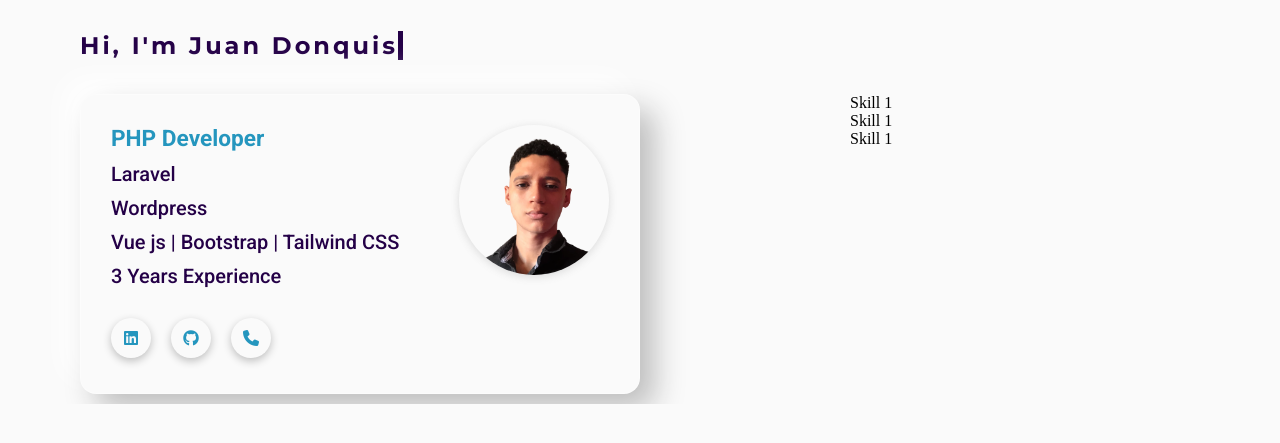
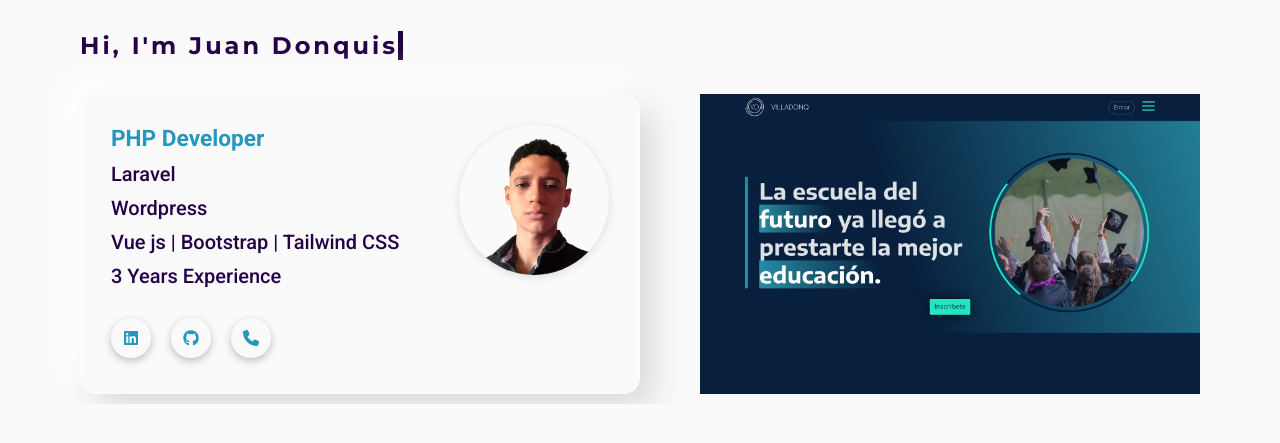
Before and after one commit to JDonquis/jdonquis.github.io, a PHP site: page / in a window 1280 px wide. Shown: the part 69-512 px from the top of the page. Run offline with PHP 8.4, Linux system fonts and the light colour scheme.

Commit message:
create slider v1

```diff
--- /dev/null
+++ b/assets/css/slider.css
@@ -0,0 +1,38 @@
+.slide img
+{
+	aspect-ratio: 16/9;
+	object-fit: cover;
+	width: 100%;
+	min-height: 300px;
+}
+
+.slide h3
+{
+	/*position: relative;
+	top: -50px;
+	left: 0px;
+	transform: translate(42%, 50%);
+	font-size: 17pt;
+    font-family: Roboto;
+    font-weight: 700;
+    color: var(--colorBlueMedium);*/
+
+}
+
+.slide{ min-width:500px; height:100%; }
+
+.slider--inner
+{
+	display: flex;
+	flex-direction: row;
+	flex-wrap: nowrap;
+	height: 300px;
+	transition: transform .7s ease-in;
+}
+
+.slider{
+
+	overflow: hidden;
+	height: 300px;
+	width: 100%;
+}
--- a/assets/css/style.css
+++ b/assets/css/style.css
@@ -239,7 +239,7 @@ footer{
 	padding: 30px;
 	border-radius: 16px;
  background: #fafafa;
-  box-shadow: 15px 15px 30px #bebebe,
+  box-shadow: 15px 15px 30px #dfdbdb,
              -15px -15px 30px #ffffff;
 	border: 1px solid rgba(255, 255, 255, 0.3);
 
@@ -288,7 +288,9 @@ footer{
 
 .card-skills-resume
 {
+	width: 100%;
 	min-width: 350px;
+	max-width: 500px;
 }
 .box-introduce{
 	width: 100%;
--- a/assets/js/script.js
+++ b/assets/js/script.js
@@ -156,6 +156,7 @@ ScrollReveal().reveal('.menu-nav',{delay:0, easing:'ease-in-out',duration:900,or
 // ScrollReveal().reveal('.circle-left',{interval:200, easing:'ease-in-out',duration:900,origin:'left'});
 ScrollReveal().reveal('.box-typed-text',{interval:200, easing:'ease-in-out',duration:700,origin:'right'});
 ScrollReveal().reveal('.introduce-card',{delay:1000, easing:'ease-in-out',duration:700,origin:'right'});
+ScrollReveal().reveal('.card-skills-resume',{delay:1000, easing:'ease-in-out',duration:700,origin:'right'});
 ScrollReveal().reveal('.social-link',{delay:1200, easing:'ease-in-out',duration:700,origin:'bottom'});
 
 
--- /dev/null
+++ b/assets/js/slider.js
@@ -0,0 +1,16 @@
+let sliderInner = document.querySelector('.slider--inner');
+let slides = sliderInner.querySelectorAll('.slide');
+
+let index = 1;
+
+setInterval(function(){
+
+	let percentageSlider = index * 100;
+	sliderInner.style.transform = "translateX(-"+ percentageSlider +"%)"
+
+	index++;
+
+	if(index > (slides.length - 1))
+		index = 0;
+
+},4000)
--- a/index.html
+++ b/index.html
@@ -26,6 +26,8 @@
 	<link rel="stylesheet" type="text/css" href="assets/css/style.css">
 	<link rel="stylesheet" type="text/css" href="assets/css/hamburger.css">
 	<link rel="stylesheet" type="text/css" href="assets/css/responsive.css">
+	<link rel="stylesheet" type="text/css" href="assets/css/slider.css">
+
 
 </head>
 <body>
@@ -133,11 +135,23 @@
 					</div>
 				</div>
 				<div class="card-skills-resume">
-					<ul>
-						<li>Skill 1</li>
-						<li>Skill 1</li>
-						<li>Skill 1</li>
-					</ul>
+					<div class="slider">
+						<div class="slider--inner">
+							<div class="slide">
+								<img src="./assets/img/villadonq.webp" alt="Image of VillaDonq Project">
+								<h3>VillaDonq</h3>
+							</div>
+							<div class="slide">
+								<img src="./assets/img/sismed.webp" alt="Image of SISMED Project">
+								<h3>SISMED</h3>
+							</div>
+							<div class="slide">
+								<img src="./assets/img/sysver2.webp" alt="Image of SysVer Project">
+								<h3>SYSVER</h3>
+							</div>
+
+						</div>
+					</div>
 				</div>
 			</div>
 
@@ -294,6 +308,8 @@
 <script type="text/javascript" src="assets/js/script.js"></script>
 <script type="text/javascript" src="assets/js/navbar.js"></script>
 <script type="text/javascript" src="assets/js/hamburger.js"></script>
+<script type="text/javascript" src="assets/js/slider.js"></script>
+
 
 
 </body>
```
Also changed, not shown: assets/img/sismed.webp (added).
